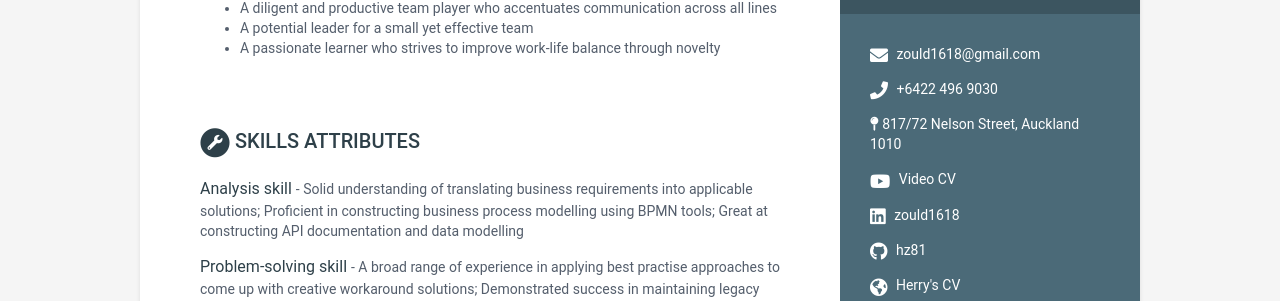
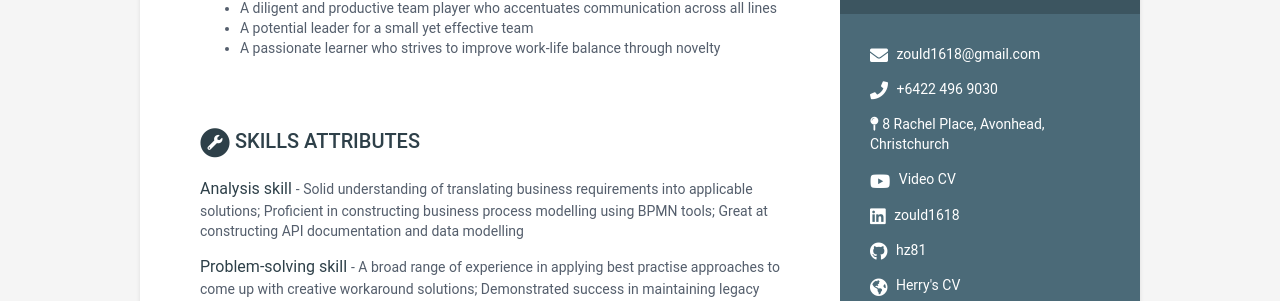
Before and after one commit to hz81/cv-pm1, a Jekyll site: the page built from index.html, in a window 1280 px wide and 900 px high. Shown: the part 292-593 px from the top of the window. Built offline with Jekyll 4.4.1, drawn with Linux system fonts in a browser that asks for light colours.

Commit message:
Update data.yml

```diff
--- a/_data/data.yml
+++ b/_data/data.yml
@@ -17,7 +17,7 @@ sidebar:
     # Sidebar links
     email: zould1618@gmail.com
     phone: +6422 496 9030
-    address: 817/72 Nelson Street, Auckland 1010
+    address: 8 Rachel Place, Avonhead, Christchurch
     youtube: Video CV
     youtube-link: https://youtu.be/uUu8z-3WmpQ
     linkedin: zould1618
```
